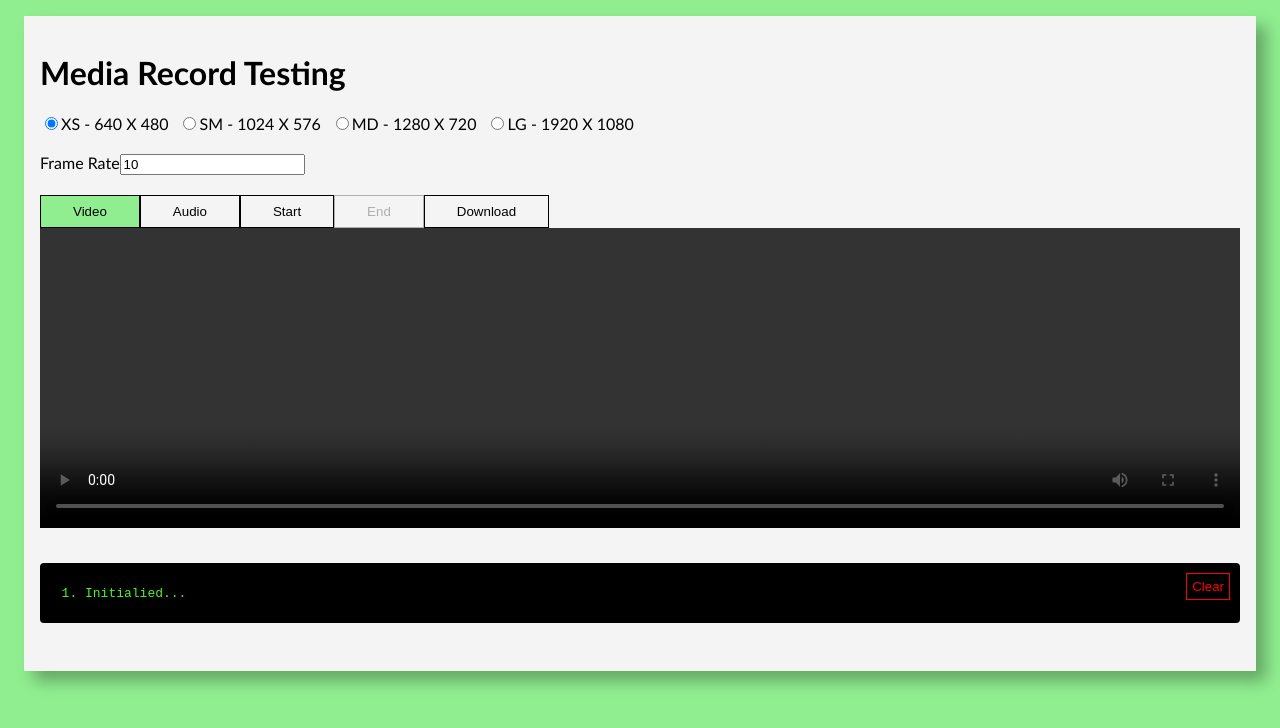
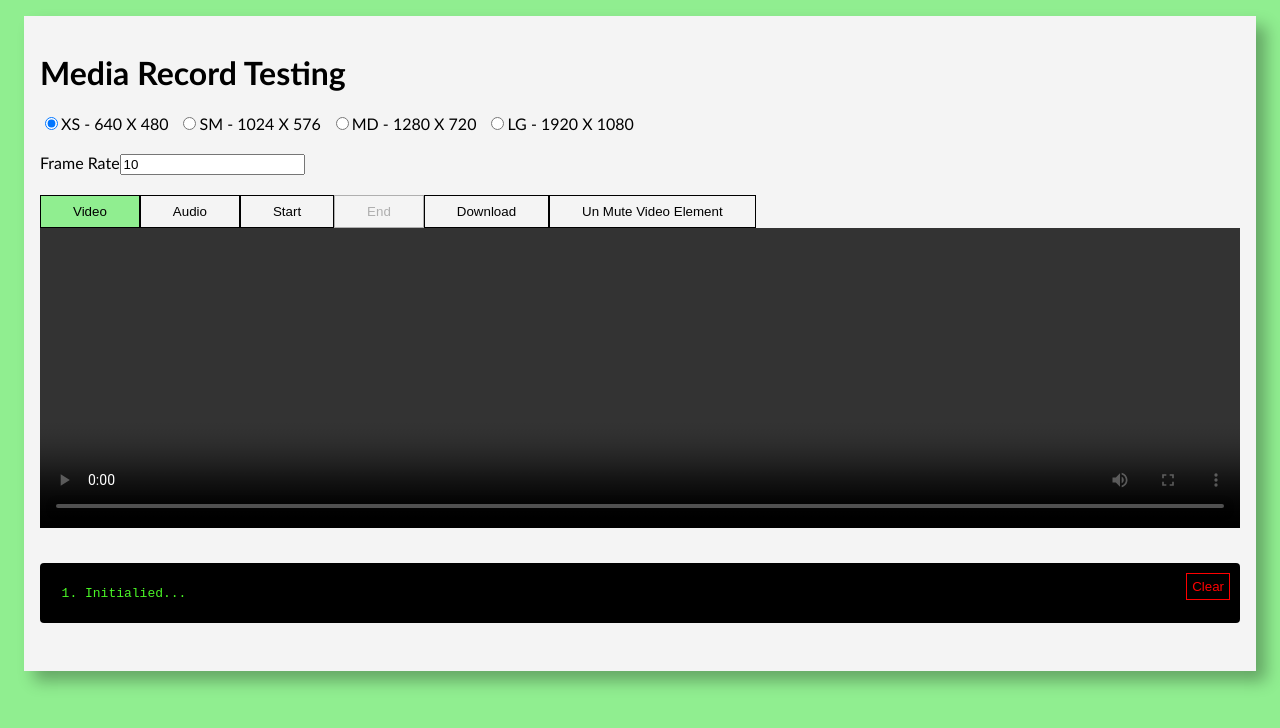
Before and after one commit to arunpraba/media-recorder-api-testing, a React (Create React App) app: page / in a window 1280 px wide. Shown: the top 728 px of the page. Built offline with nearby package versions, Linux system fonts and the light colour scheme.

Commit message:
Video Element

```diff
--- a/src/App.js
+++ b/src/App.js
@@ -45,6 +45,7 @@ export default function App() {
   const [recording, setIsRecording] = useState(false);
   const [videoSize, setVideoSize] = useState('xs')
   const [frameRate, setFrameRate] = useState(10)
+  const [videoElemMuted, setVideoElemMuted] = useState(false)
 
   const preview = () => {
     setIsRecording(false);
@@ -198,10 +199,13 @@ export default function App() {
         <button className="stop" disabled={recording} onClick={download}>
           Download
         </button>
+        <button className="stop" disabled={recording} onClick={() => setVideoElemMuted(prev => !prev)}>
+          {videoElemMuted ? 'Mute' : 'Un Mute'} Video Element
+        </button>
       </div>
 
       {mimeType === videoType ? (
-        <video ref={mediaRef} controls autoPlay playsInline></video>
+        <video ref={mediaRef} controls autoPlay muted={videoElemMuted} playsInline></video>
       ) : (
         <div className="audio">
           <audio ref={mediaRef} controls autoPlay playsInline></audio>
```
